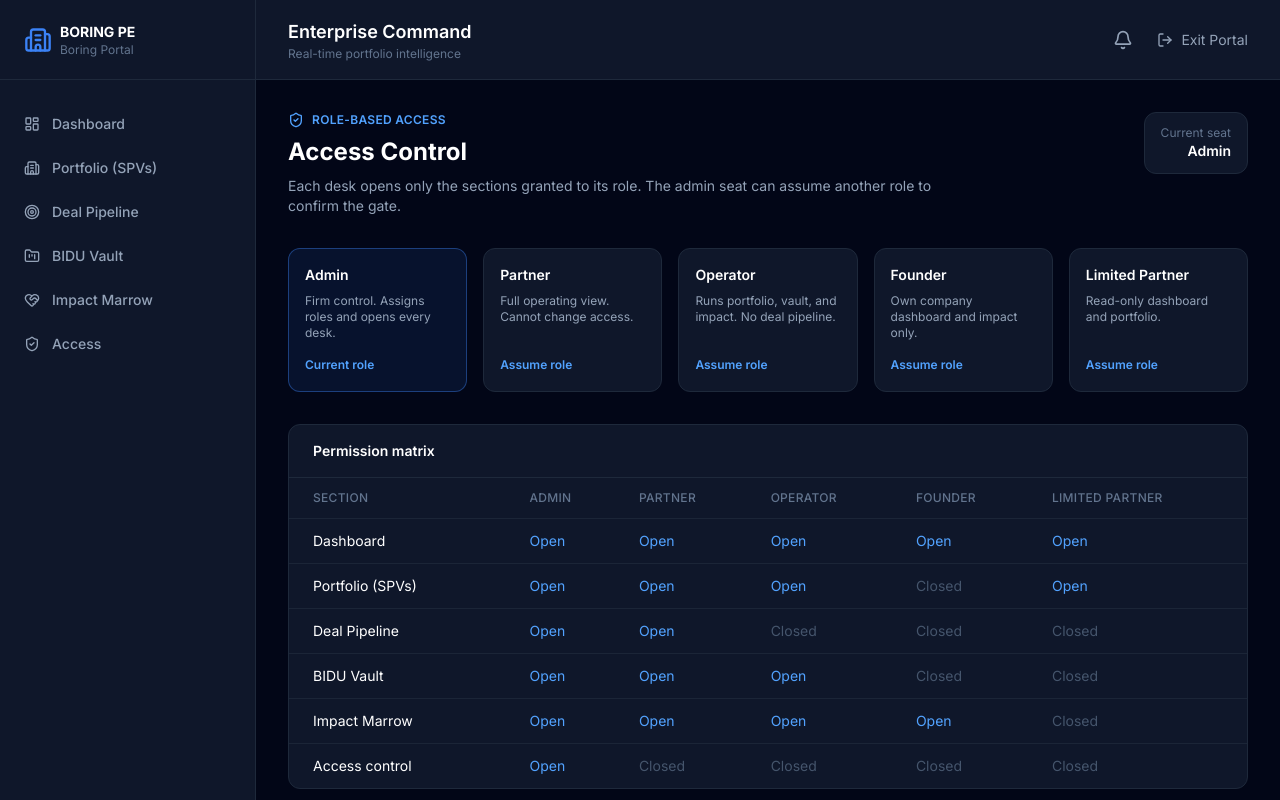
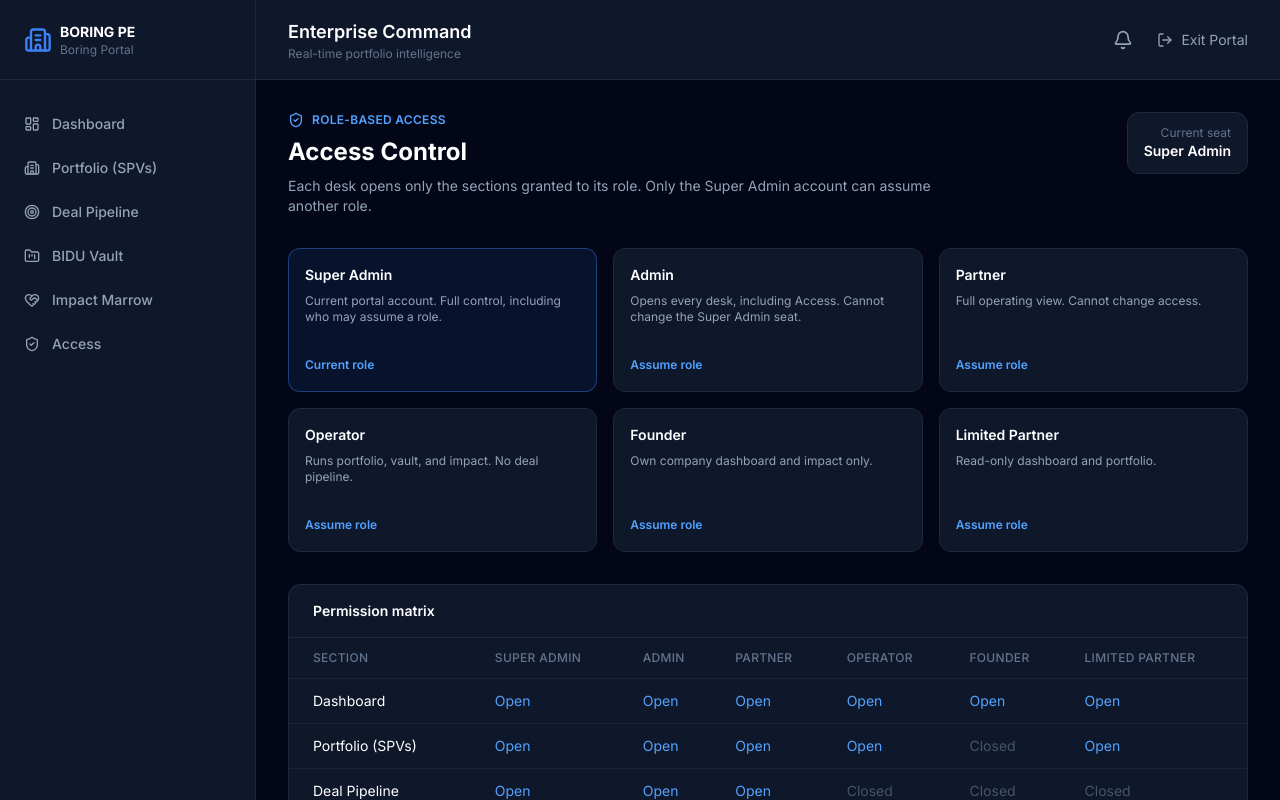
Before and after one commit to boring-pe/boringpe.com, a Next.js app: page /portal/access in a window 1280 px wide. Shown: the top 800 px of the page. Built offline with nearby package versions, Linux system fonts and the light colour scheme; no server answers.

Commit message:
Make the current portal account Super Admin.

```diff
--- a/src/app/portal/access/actions.ts
+++ b/src/app/portal/access/actions.ts
@@ -6,16 +6,20 @@ import { firstAllowedHref, parseRole } from "@/lib/rbac";
 
 export async function setPortalRole(formData: FormData) {
   const jar = await cookies();
-  const current = parseRole(jar.get("bp_role")?.value);
+  const current = parseRole(jar.get("bp_preview")?.value);
   const next = parseRole(String(formData.get("role") ?? ""));
-  if (current !== "admin" && next !== "admin") {
+  if (current !== "superadmin" && next !== "superadmin") {
     redirect(firstAllowedHref(current));
   }
-  jar.set("bp_role", next, {
-    path: "/",
-    sameSite: "lax",
-    httpOnly: true,
-    maxAge: 60 * 60 * 24 * 30,
-  });
-  redirect(next === "admin" ? "/portal/access" : firstAllowedHref(next));
+  if (next === "superadmin") {
+    jar.delete("bp_preview");
+  } else {
+    jar.set("bp_preview", next, {
+      path: "/",
+      sameSite: "lax",
+      httpOnly: true,
+      maxAge: 60 * 60 * 24 * 30,
+    });
+  }
+  redirect(next === "superadmin" ? "/portal/access" : firstAllowedHref(next));
 }
--- a/src/app/portal/access/page.tsx
+++ b/src/app/portal/access/page.tsx
@@ -13,7 +13,7 @@ import {
 
 export default async function AccessPage() {
   const jar = await cookies();
-  const role = parseRole(jar.get("bp_role")?.value);
+  const role = parseRole(jar.get("bp_preview")?.value);
 
   return (
     <div className="space-y-8">
@@ -25,7 +25,7 @@ export default async function AccessPage() {
           </div>
           <h2 className="mt-2 text-2xl font-bold text-white">Access Control</h2>
           <p className="mt-2 text-sm text-slate-400 max-w-2xl">
-            Each desk opens only the sections granted to its role. The admin seat can assume another role to confirm the gate.
+            Each desk opens only the sections granted to its role. Only the Super Admin account can assume another role.
           </p>
         </div>
         <div className="px-4 py-3 bg-slate-900 border border-slate-800 rounded-xl text-right">
@@ -34,9 +34,9 @@ export default async function AccessPage() {
         </div>
       </div>
 
-      <div className="grid grid-cols-1 md:grid-cols-2 xl:grid-cols-5 gap-4">
+      <div className="grid grid-cols-1 md:grid-cols-2 xl:grid-cols-3 gap-4">
         {ROLES.map((item) => (
-          <RoleCard key={item} item={item} active={item === role} />
+          <RoleCard key={item} item={item} active={item === role} canAssume={role === "superadmin"} />
         ))}
       </div>
 
@@ -57,7 +57,7 @@ export default async function AccessPage() {
               </tr>
             </thead>
             <tbody>
-              {SECTIONS.filter((section) => section.id !== "access").map((section) => (
+              {SECTIONS.map((section) => (
                 <tr key={section.id} className="border-t border-slate-800/80">
                   <td className="px-6 py-3 text-white">{section.label}</td>
                   {ROLES.map((item) => (
@@ -73,16 +73,6 @@ export default async function AccessPage() {
                   ))}
                 </tr>
               ))}
-              <tr className="border-t border-slate-800/80">
-                <td className="px-6 py-3 text-white">Access control</td>
-                {ROLES.map((item) => (
-                  <td key={item} className="px-4 py-3">
-                    <span className={item === "admin" ? "text-blue-400" : "text-slate-600"}>
-                      {item === "admin" ? "Open" : "Closed"}
-                    </span>
-                  </td>
-                ))}
-              </tr>
             </tbody>
           </table>
         </div>
@@ -118,11 +108,19 @@ export default async function AccessPage() {
   );
 }
 
-function RoleCard({ item, active }: { item: Role; active: boolean }) {
+function RoleCard({
+  item,
+  active,
+  canAssume,
+}: {
+  item: Role;
+  active: boolean;
+  canAssume: boolean;
+}) {
   const meta = ROLE_META[item];
   return (
     <form
-      action={setPortalRole}
+      action={canAssume ? setPortalRole : undefined}
       className={`p-4 rounded-xl border ${
         active ? "bg-blue-500/10 border-blue-500/40" : "bg-slate-900 border-slate-800"
       }`}
@@ -130,12 +128,14 @@ function RoleCard({ item, active }: { item: Role; active: boolean }) {
       <input type="hidden" name="role" value={item} />
       <div className="text-sm font-semibold text-white">{meta.label}</div>
       <p className="mt-2 text-xs text-slate-400 min-h-12">{meta.detail}</p>
+      {canAssume && (
         <button
           type="submit"
           className="mt-4 text-xs font-semibold text-blue-400 hover:text-blue-300"
         >
           {active ? "Current role" : "Assume role"}
         </button>
+      )}
     </form>
   );
 }
--- a/src/app/portal/layout.tsx
+++ b/src/app/portal/layout.tsx
@@ -34,7 +34,7 @@ export default async function PortalLayout({
   children: React.ReactNode;
 }) {
   const jar = await cookies();
-  const role = parseRole(jar.get("bp_role")?.value);
+  const role = parseRole(jar.get("bp_preview")?.value);
   const meta = ROLE_META[role];
   const items = allowedSections(role);
 
@@ -75,11 +75,11 @@ export default async function PortalLayout({
               <div className="text-xs text-slate-500">{meta.label}</div>
             </div>
           </div>
-          {role !== "admin" && (
+          {role !== "superadmin" && (
             <form action={setPortalRole} className="px-3 pb-2">
-              <input type="hidden" name="role" value="admin" />
+              <input type="hidden" name="role" value="superadmin" />
               <button type="submit" className="text-xs font-semibold text-blue-400 hover:text-blue-300">
-                Return to Admin
+                Return to Super Admin
               </button>
             </form>
           )}
@@ -91,7 +91,7 @@ export default async function PortalLayout({
           <div>
             <h1 className="text-lg font-semibold text-white">Enterprise Command</h1>
             <p className="text-xs text-slate-500">
-              {role === "admin"
+              {role === "superadmin"
                 ? "Real-time portfolio intelligence"
                 : `Viewing as ${meta.label}`}
             </p>
--- a/src/lib/rbac.ts
+++ b/src/lib/rbac.ts
@@ -1,4 +1,4 @@
-export const ROLES = ["admin", "partner", "operator", "founder", "lp"] as const;
+export const ROLES = ["superadmin", "admin", "partner", "operator", "founder", "lp"] as const;
 
 export type Role = (typeof ROLES)[number];
 
@@ -20,6 +20,7 @@ export const SECTIONS: { id: SectionId; href: string; label: string }[] = [
 ];
 
 const GRANTS: Record<Role, SectionId[]> = {
+  superadmin: ["dashboard", "portfolio", "deals", "vault", "marrow", "access"],
   admin: ["dashboard", "portfolio", "deals", "vault", "marrow", "access"],
   partner: ["dashboard", "portfolio", "deals", "vault", "marrow"],
   operator: ["dashboard", "portfolio", "vault", "marrow"],
@@ -31,9 +32,14 @@ export const ROLE_META: Record<
   Role,
   { label: string; detail: string; initials: string }
 > = {
+  superadmin: {
+    label: "Super Admin",
+    detail: "Current portal account. Full control, including who may assume a role.",
+    initials: "SA",
+  },
   admin: {
     label: "Admin",
-    detail: "Firm control. Assigns roles and opens every desk.",
+    detail: "Opens every desk, including Access. Cannot change the Super Admin seat.",
     initials: "AD",
   },
   partner: {
@@ -59,7 +65,7 @@ export const ROLE_META: Record<
 };
 
 export const MEMBERS: { name: string; email: string; role: Role; scope: string }[] = [
-  { name: "Boring PE LLP", email: "business@boringpe.com", role: "admin", scope: "Firm" },
+  { name: "Boring PE LLP", email: "business@boringpe.com", role: "superadmin", scope: "Firm" },
   { name: "Partner Desk", email: "partners@boringpe.com", role: "partner", scope: "Firm" },
   { name: "Desk Operator", email: "ops@boringpe.com", role: "operator", scope: "Firm" },
   { name: "Portfolio Founder", email: "founder@spv.boringpe.com", role: "founder", scope: "Own SPV" },
@@ -68,7 +74,7 @@ export const MEMBERS: { name: string; email: string; role: Role; scope: string }
 
 export function parseRole(value: string | undefined | null): Role {
   if (value && (ROLES as readonly string[]).includes(value)) return value as Role;
-  return "admin";
+  return "superadmin";
 }
 
 export function can(role: Role, section: SectionId) {
--- a/src/proxy.ts
+++ b/src/proxy.ts
@@ -15,7 +15,7 @@ export function proxy(request: NextRequest) {
   }
 
   if (effective.startsWith("/portal")) {
-    const role = parseRole(request.cookies.get("bp_role")?.value);
+    const role = parseRole(request.cookies.get("bp_preview")?.value);
     const section = sectionFromPath(effective);
     if (section && !can(role, section)) {
       return NextResponse.redirect(new URL(firstAllowedHref(role), request.url));
```
Lines whose indentation alone changed are shown as unchanged.
